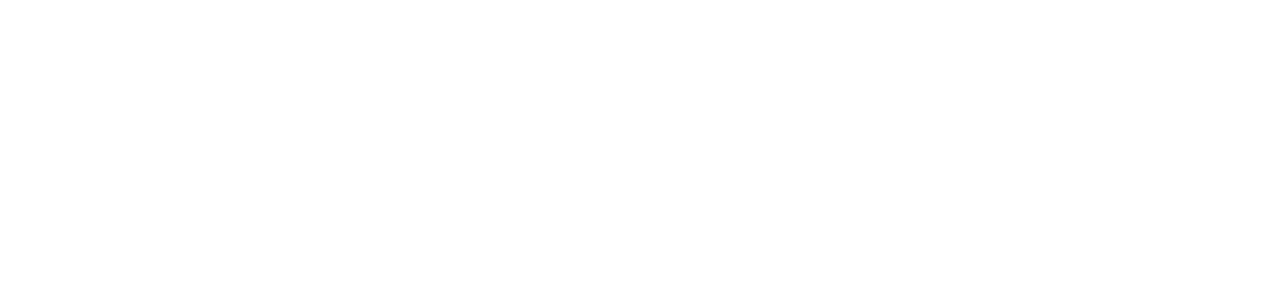
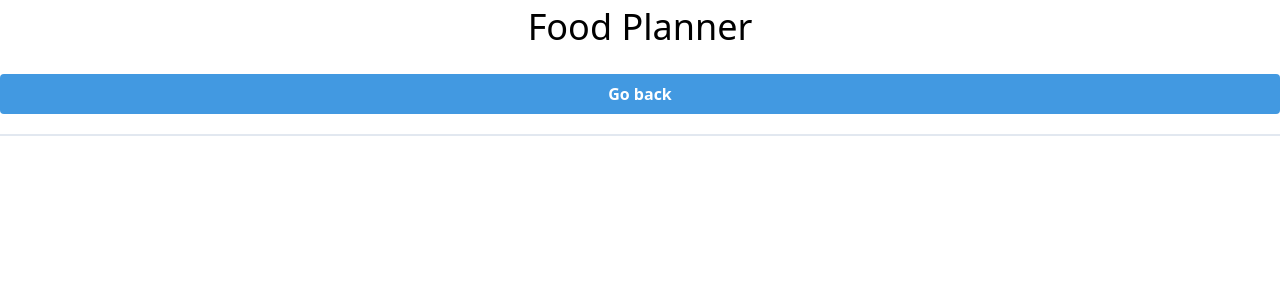
Before and after one commit to Shyrro/WeekFoodPlanning, a Vue app: page /#/IngredientsScreen in a window 1280 px wide. Before the commit this address had no page. Shown: the top 300 px of the page. Built offline with nearby package versions, Linux system fonts and the light colour scheme.

Commit message:
feat/added transitions + sub routes

```diff
--- /dev/null
+++ b/src/composition-functions/transitions/handleTransitions.ts
@@ -0,0 +1,12 @@
+import { onMounted, ref } from "vue";
+
+export function useHideComponentOnTransition() {
+  const componentMounted = ref(false);
+  onMounted(() => {
+    setTimeout(function() {
+      componentMounted.value = true;
+    }, 400);
+  });
+
+  return componentMounted;
+}
--- a/src/router/index.ts
+++ b/src/router/index.ts
@@ -1,20 +1,23 @@
 import { createRouter, createWebHashHistory, RouteRecordRaw } from "vue-router";
 import Home from "../views/Home.vue";
+import IngredientsScreen from "@/views/IngredientsScreen.vue";
+import TileScreen from "@/views/TileScreen.vue";
 
 const routes: Array<RouteRecordRaw> = [
   {
     path: "/",
     name: "Home",
-    component: Home
-  },
-  {
-    path: "/about",
-    name: "About",
-    // route level code-splitting
-    // this generates a separate chunk (about.[hash].js) for this route
-    // which is lazy-loaded when the route is visited.
-    component: () =>
-      import(/* webpackChunkName: "about" */ "../views/About.vue")
+    component: Home,
+    children: [
+      {
+        path: "/",
+        component: TileScreen
+      },
+      {
+        path: "/IngredientsScreen",
+        component: IngredientsScreen
+      }
+    ]
   }
 ];
 
--- a/src/views/About.vue
+++ /dev/null
@@ -1,5 +0,0 @@
-<template>
-  <div class="about">
-    <h1>This is an about page</h1>
-  </div>
-</template>
--- a/src/views/Home.vue
+++ b/src/views/Home.vue
@@ -1,24 +1,20 @@
 <template>
   <div class="container mx-auto grid grid-flow-row gap-5">
     <h2 class="text-4xl text-center">Food Planner</h2>
-    <div class="tile-container grid grid-flow-col grid-cols-3">
-      <Tile class="flex-grow" label="Add ingredient" />
-      <Tile class="flex-grow" label="Add recipee" />
-      <Tile class="flex-grow" label="Plan your week" />
-    </div>
+    <router-view v-slot="{ Component }">
+      <transition name="slide">
+        <component :is="Component" />
+      </transition>
+    </router-view>
     <span class="separator"></span>
   </div>
 </template>
 
 <script lang="ts">
 import { defineComponent } from "vue";
-import Tile from "@/components/Tile.vue";
 
 export default defineComponent({
-  name: "Home",
-  components: {
-    Tile
-  }
+  name: "Home"
 });
 </script>
 <style lang="scss">
@@ -26,4 +22,15 @@
   height: 2px;
   @apply bg-gray-300 flex-grow;
 }
+
+.slide-leave-active,
+.slide-enter-active {
+  transition: 0.4s ease-in-out;
+}
+.slide-enter {
+  transform: translate(100%, 0);
+}
+.slide-leave-to {
+  transform: translate(-100%, 0);
+}
 </style>
--- /dev/null
+++ b/src/views/IngredientsScreen.vue
@@ -0,0 +1,31 @@
+<template>
+  <button
+    v-if="componentMounted"
+    class="bg-blue-500 hover:bg-blue-700 text-white font-bold py-2 px-4 rounded"
+    @click="goBack"
+  >
+    Go back
+  </button>
+</template>
+
+<script lang="ts">
+import router from "@/router";
+import { defineComponent } from "vue";
+import { useHideComponentOnTransition } from "@/composition-functions/transitions/handleTransitions";
+
+export default defineComponent({
+  name: "IngredientsScreen",
+  setup() {
+    const componentMounted = useHideComponentOnTransition();
+
+    return {
+      componentMounted
+    };
+  },
+  methods: {
+    goBack() {
+      router.go(-1);
+    }
+  }
+});
+</script>
--- /dev/null
+++ b/src/views/TileScreen.vue
@@ -0,0 +1,36 @@
+<template>
+  <div
+    v-if="componentMounted"
+    class="tile-container grid grid-flow-col grid-cols-3"
+  >
+    <tile class="flex-grow" label="Add ingredient" @click="goToIngredients" />
+    <tile class="flex-grow" label="Add recipee" />
+    <tile class="flex-grow" label="Plan your week" />
+  </div>
+</template>
+
+<script>
+import { defineComponent } from "vue";
+import Tile from "@/components/Tile.vue";
+import { useHideComponentOnTransition } from "@/composition-functions/transitions/handleTransitions";
+import router from "@/router";
+
+export default defineComponent({
+  name: "TileScreen",
+  components: {
+    Tile
+  },
+  setup() {
+    const componentMounted = useHideComponentOnTransition();
+
+    return {
+      componentMounted
+    };
+  },
+  methods: {
+    goToIngredients() {
+      router.push({ path: "/IngredientsScreen" });
+    }
+  }
+});
+</script>
--- a/tailwind.config.js
+++ b/tailwind.config.js
@@ -5,13 +5,13 @@
   },
   purge: [],
   theme: {
-    extend: {},
+    extend: {}
   },
   variants: {
     variants: {
       translate: ["responsive", "hover", "focus", "motion-safe"],
-      textDecoration: ["responsive", "hover", "focus", "focus-visible"],
-    },
+      textDecoration: ["responsive", "hover", "focus", "focus-visible"]
+    }
   },
-  plugins: [],
+  plugins: []
 };
```
Also changed, not shown: tsconfig.json (line endings or trailing spaces).
